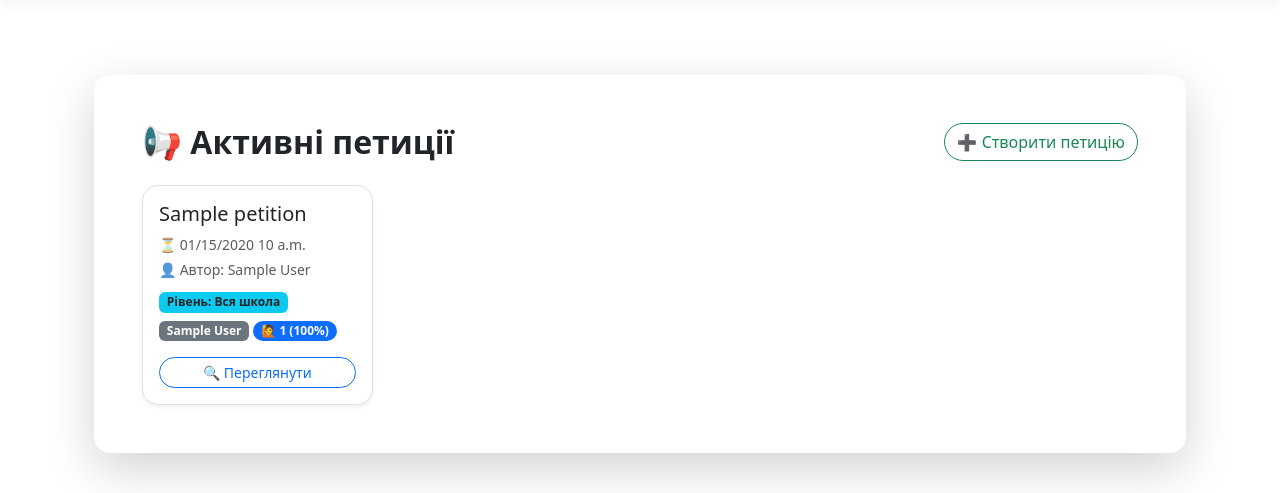
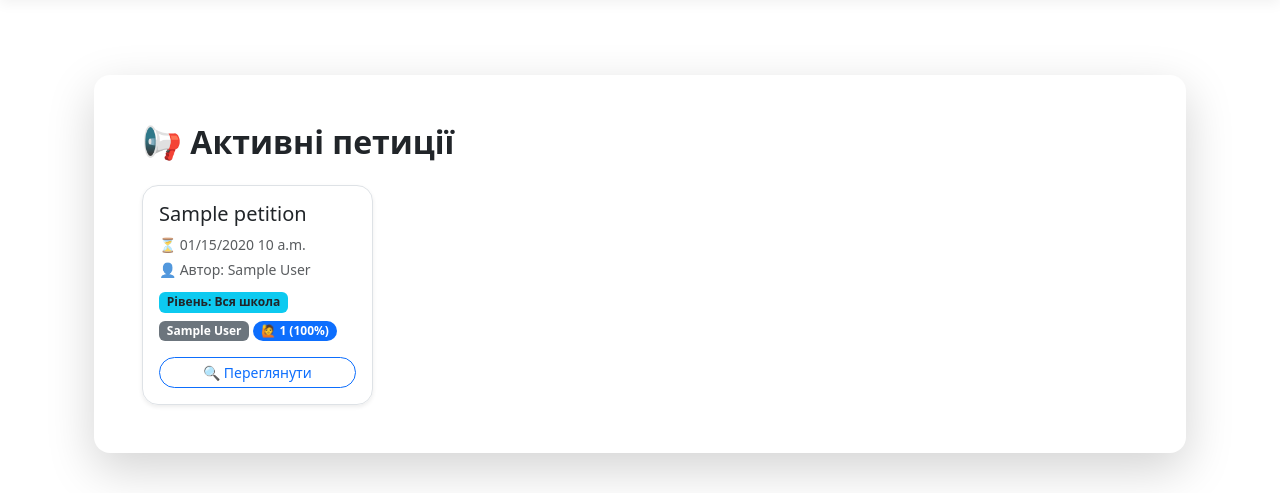
Before and after one commit to Mykhailo-Tr/IT-Turik2, a Django app: page /petitions/ in a window 1280 px wide. Shown: the part 73-566 px from the top of the page. Run offline with Django 4.2, Linux system fonts and the light colour scheme; tables that the repository leaves empty hold one stand-in row (values such as "Sample post"); some libraries are stand-ins or nearby versions.

Commit message:
Restrict petition creation button visibility to students only

```diff
--- a/vopetschool/petitions/templates/petitions/petition_list.html
+++ b/vopetschool/petitions/templates/petitions/petition_list.html
@@ -11,9 +11,11 @@
                     <!-- Заголовок і кнопка -->
                     <div class="d-flex justify-content-between align-items-center mb-4 flex-wrap gap-3">
                         <h2 class="fw-bold mb-0">📢 Активні петиції</h2>
-                        <a href="{% url 'petition_create' %}" class="btn btn-outline-success rounded-pill">
-                            ➕ Створити петицію
-                        </a>
+                        {% if request.user.role == 'student' %}
+                            <a href="{% url 'petition_create' %}" class="btn btn-outline-success rounded-pill">
+                                ➕ Створити петицію
+                            </a>
+                        {% endif %}
                     </div>
 
                     {% if petitions %}
```
